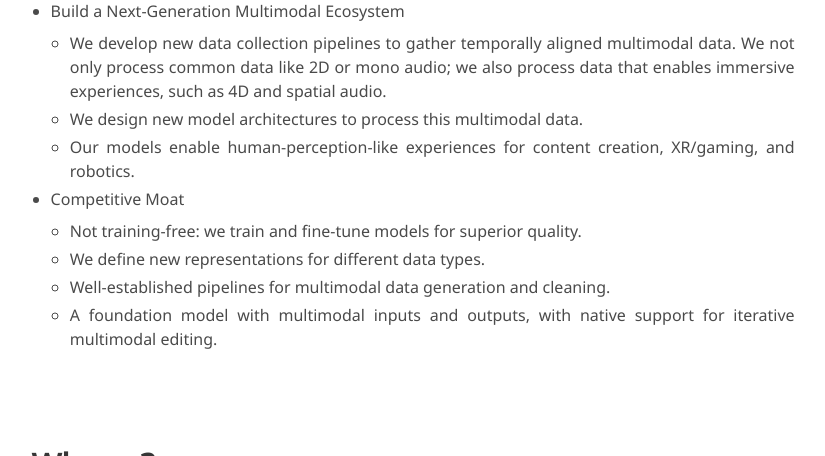
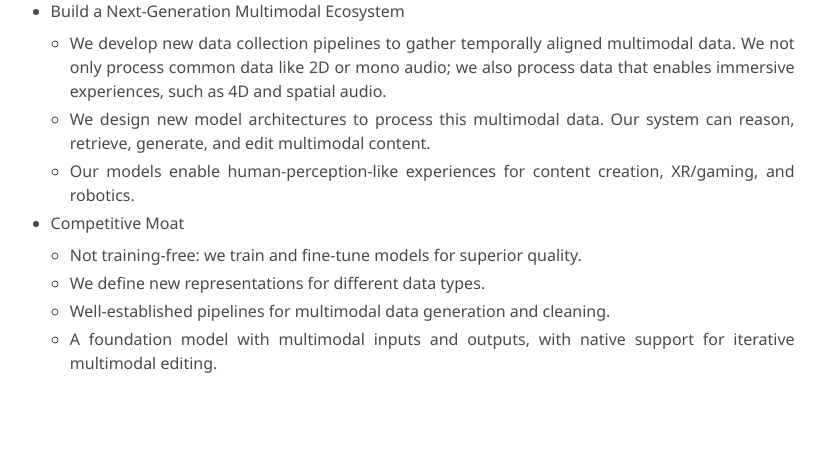
Before and after one commit to wx83/PulatoDemo, a plain HTML site: page index.html in a window 1280 px wide. Shown: the part 265-721 px from the top of the page, without its empty margins (227-1052 px from the left). Drawn offline with nearby package versions, Linux system fonts and the light colour scheme; some icons are missing; a web font is replaced by a local one.

Commit message:
Revise content for multimodal ecosystem section
Updated descriptions for data collection and model architectures.

```diff
--- a/index.html
+++ b/index.html
@@ -72,9 +72,9 @@
           <ul class="disc">
             <li>Build a Next-Generation Multimodal Ecosystem
               <ul class="circle">
-                <li>We develop new data collection pipelines to gather temporally aligned multimodal data. We not only process common data like 2D or mono audio; we also process data that enables immersive experiences, such as 4D and spatial audio.</li>
-                <li>We design new model architectures to process this multimodal data.</li>
-                <li>Our models enable human-perception-like experiences for content creation, XR/gaming, and robotics.</li>
+              <li>We develop new data collection pipelines to gather temporally aligned multimodal data. We not only process common data like 2D or mono audio; we also process data that enables immersive experiences, such as 4D and spatial audio.</li>
+              <li>We design new model architectures to process this multimodal data. Our system can reason, retrieve, generate, and edit multimodal content.</li>
+              <li>Our models enable human-perception-like experiences for content creation, XR/gaming, and robotics.</li>
               </ul>
             </li>
             <li>Competitive Moat
```
